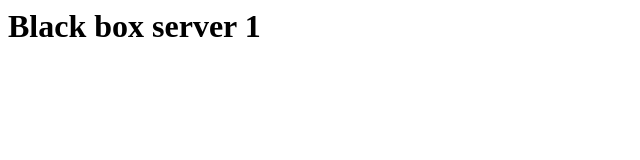
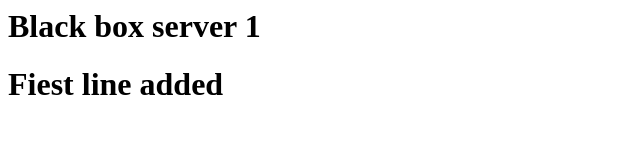
Before and after one commit to Barikpramod/Devopsdemo, a plain HTML site: page index.html in a window 1280 px wide. Shown: the whole page, without its empty margins (0-640 px from the left). Drawn offline with Linux system fonts and the light colour scheme.

Commit message:
firstline adde

```diff
--- a/index.html
+++ b/index.html
@@ -1,2 +1,5 @@
 
-<html> <h1> Black box server 1 </h1></html>
+
+<html> <h1> Black box server 1 </h1>
+	<h1> Fiest line added </h1>
+</html>
```
